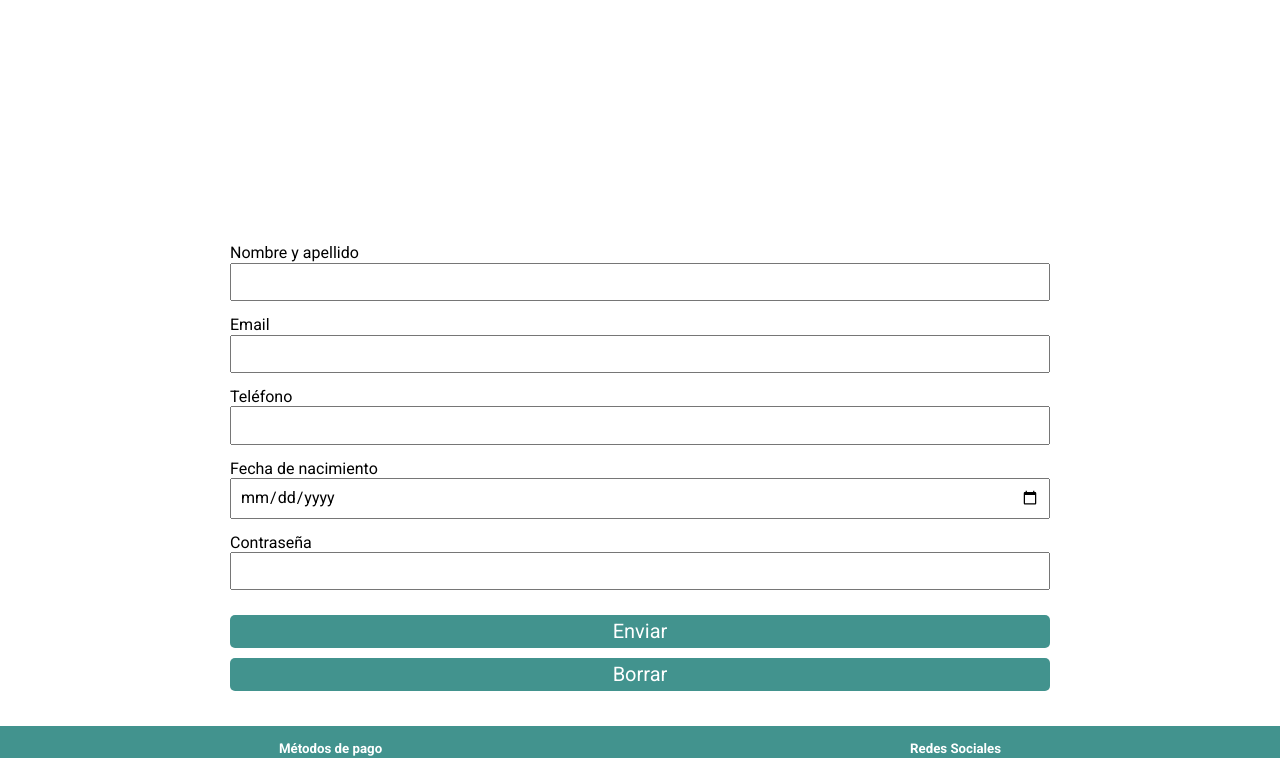
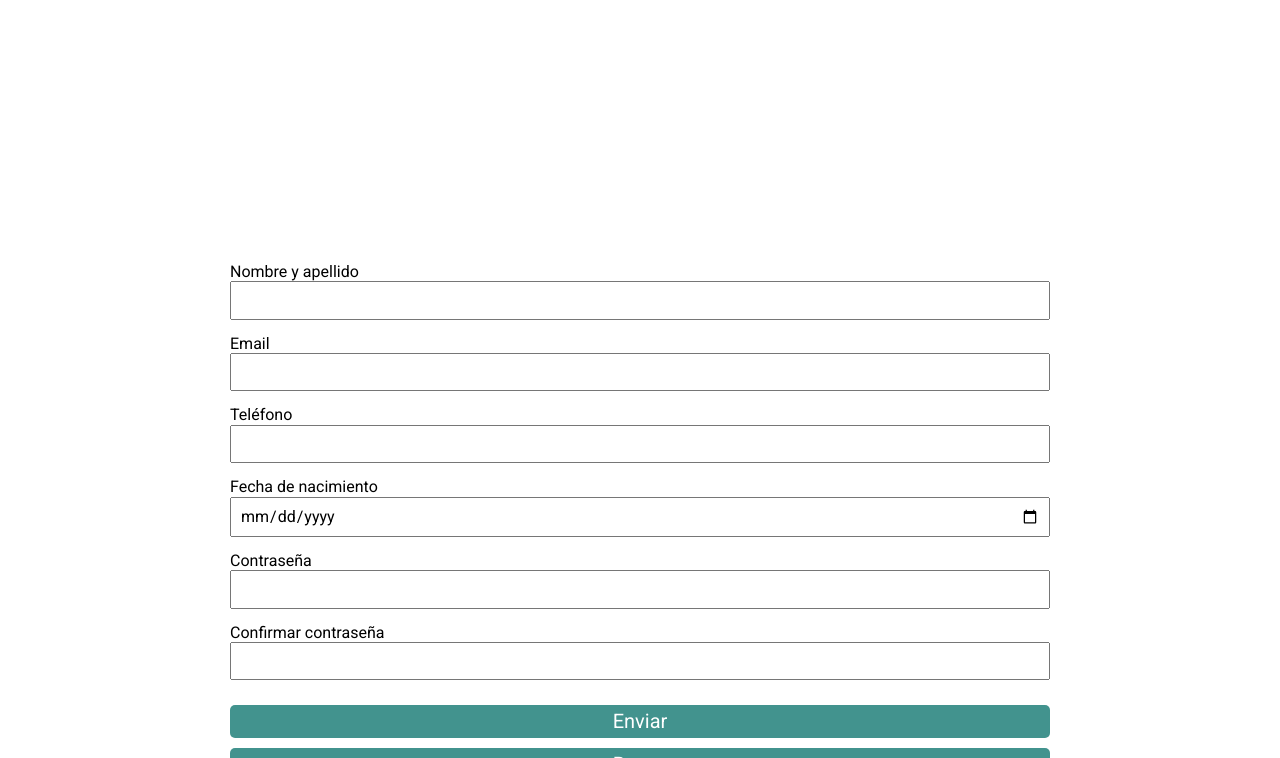
Before and after one commit to nracciatti/grupo_5_nombre, a website: page views/register.html in a window 1280 px wide. Shown: the part 113-871 px from the top of the page. Drawn offline with Linux system fonts and the light colour scheme; files that its build step writes are made by us from their sources.

Commit message:
Cambios en el Login Form

```diff
--- a/public/css/style.css
+++ b/public/css/style.css
@@ -68,11 +68,7 @@ body{
     width: 100%;
     margin-top: 240px;
 }
-.cart-option-menu{
-    display: none;
-    background-color: #6DADE0;
-    color: white;
-}
+
 
 .form-login, .form-register{
     display:flex;
--- a/views/register.html
+++ b/views/register.html
@@ -47,7 +47,8 @@
              </div>
          </div>
     </header>
-    <div class="form-register">
+    <main>
+    <div class="form-login">
         <form action="/home.html" method="POST" class="create-form">
             <div class="form-control">
                 <label for="nombre-apellido">Nombre y apellido</label>
@@ -70,11 +71,16 @@
                 <input type="password" name="user-pass" id="user-pass" class="control" required>
             </div>
             <div class="form-control">
+                <label for="confirm-pass">Confirmar contraseña</label>
+                <input type="password" name="confirm-pass" id="confirm-pass" class="control" required>
+            </div>
+            <div class="form-control">
                 <button type="submit" class="button-form">Enviar</button>
                 <button type="reset" class="button-form">Borrar</button>
             </div>
         </form>
     </div>
+</main>
     <footer>
         <div class="secion-footer">
             <!-- <div class="news-letter"> -->
```
